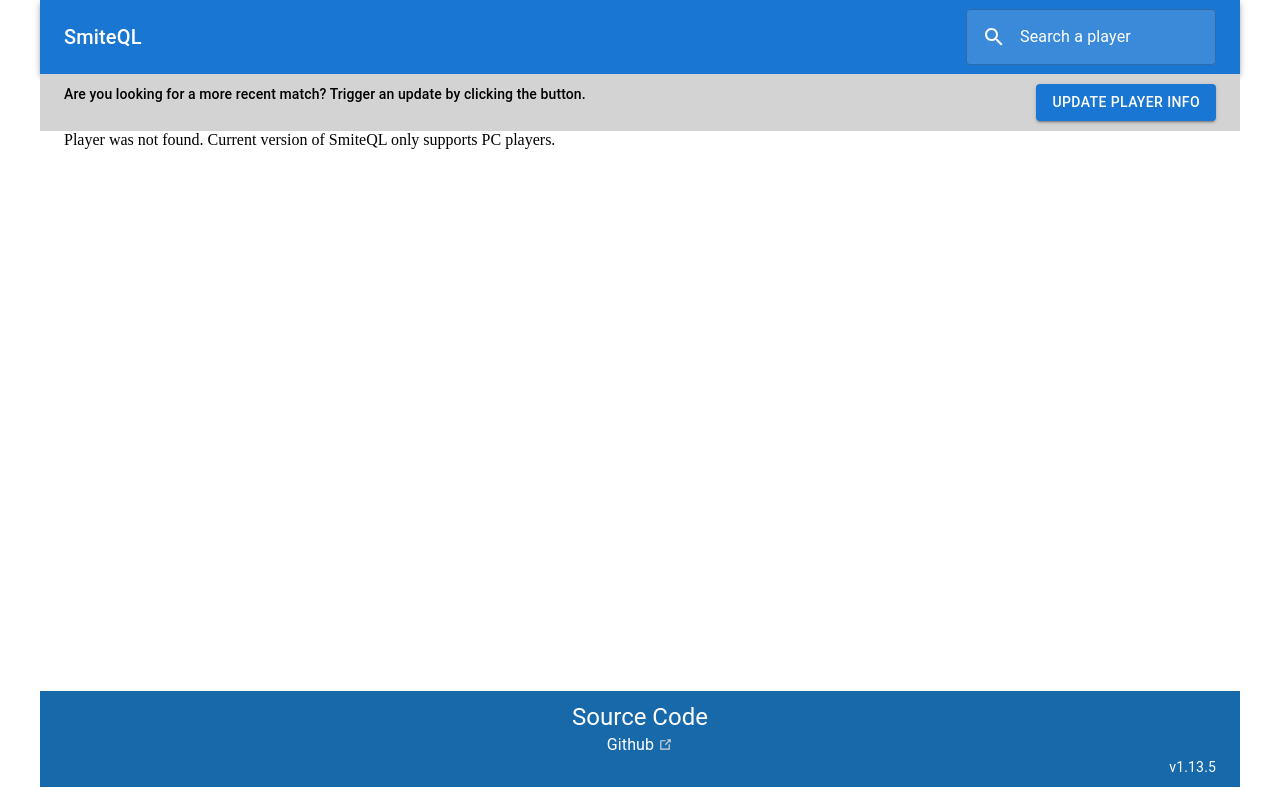
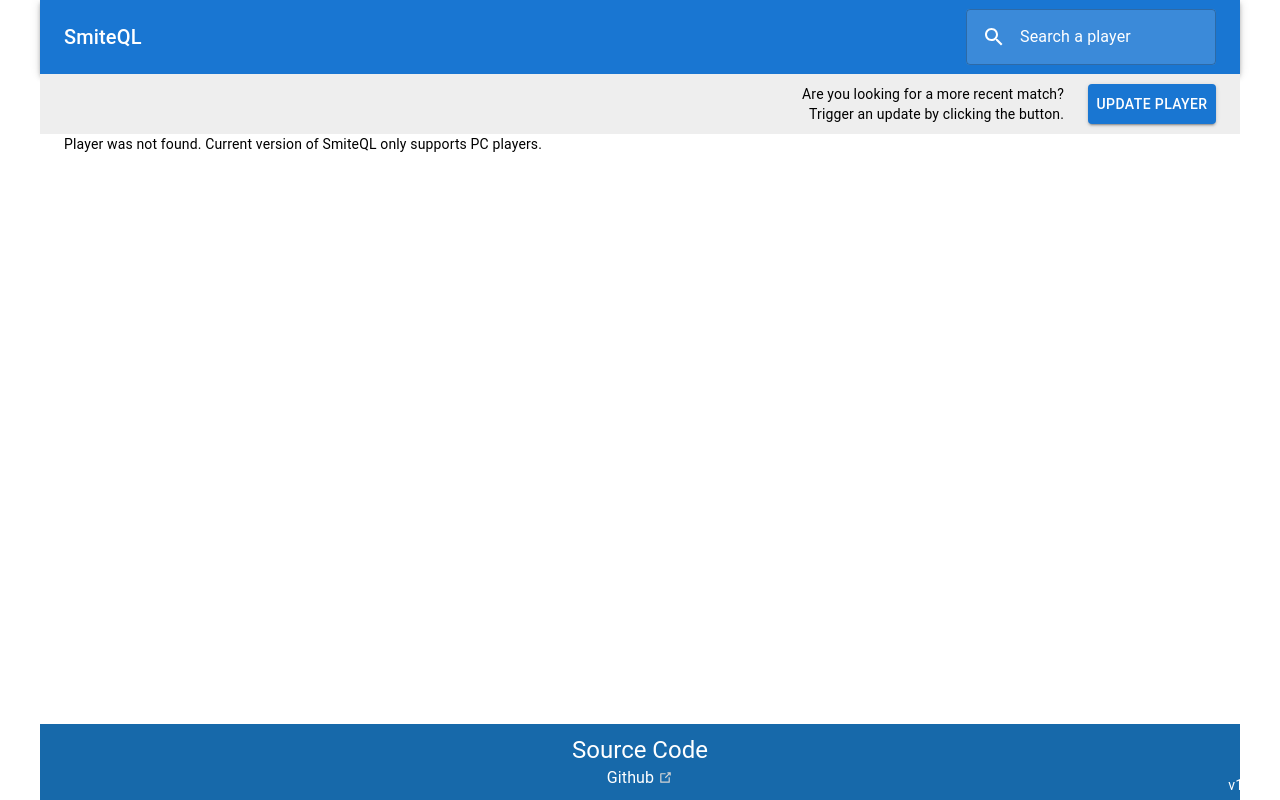
Before and after one commit to davidholyko/smite-ql, a React (Create React App) app: page /player in a window 1280 px wide. Built offline with nearby package versions, Linux system fonts and the light colour scheme; no server answers.

Commit message:
fix(page): update player page buttons and footer

```diff
--- a/src/components/footer/Footer.js
+++ b/src/components/footer/Footer.js
@@ -3,7 +3,7 @@
 import React from 'react';
 
 import appJson from '../../../package.json';
-import { theme } from '../../theme';
+import { theme } from '../../constants';
 import { ExternalLinkIcon } from '../icons';
 
 export const Footer = () => {
@@ -27,7 +27,7 @@
           Github <ExternalLinkIcon />
         </a>
       </Typography>
-      <Typography variant="body2" sx={{ textAlign: 'end' }}>
+      <Typography variant="body2" sx={{ textAlign: 'end', position: 'absolute', bottom: '5px', right: '5px' }}>
         v{appJson.version}
       </Typography>
     </Container>
--- a/src/components/header/Header.js
+++ b/src/components/header/Header.js
@@ -4,7 +4,7 @@
 import React from 'react';
 import { Link } from 'react-router-dom';
 
-import { theme } from '../../theme';
+import { theme } from '../../constants';
 import { Search } from '../search';
 
 export const Header = () => {
--- a/src/components/pages/Home.js
+++ b/src/components/pages/Home.js
@@ -2,7 +2,7 @@
 import Typography from '@mui/material/Typography';
 import React from 'react';
 
-import { theme } from '../../theme';
+import { theme } from '../../constants';
 import { Search } from '../search';
 
 export const Home = () => {
--- a/src/components/pages/Player.js
+++ b/src/components/pages/Player.js
@@ -94,7 +94,15 @@
   }, [playerId, map]);
 
   return (
-    <Container sx={{ p: [0] }}>
+    <Container
+      id="player-page"
+      sx={{
+        p: [0],
+        minHeight: '100vh',
+        display: 'flex',
+        flexDirection: 'column',
+      }}
+    >
       <Header />
       <UpdateContentSection onClick={onClick} loadingStatus={loadingStatus} isUpdated={isUpdated} map={map} />
       <MapDropdown loadingStatus={loadingStatus} playerId={get(playerInfo, 'player.ign')} />
--- a/src/components/player/PlayerContent.js
+++ b/src/components/player/PlayerContent.js
@@ -27,6 +27,9 @@
   playerInfo,
   setLoadingStatus,
 }) => {
+  const info = !isEmpty(localPlayerInfo) ? localPlayerInfo : playerInfo;
+  const { overall, ranked, normal, matches, history } = info;
+
   useEffect(() => {
     let loadingId;
 
@@ -41,38 +44,41 @@
     };
   }, [loadingStatus]);
 
-  if (loadingStatus !== PROCESS_COMPLETE) {
-    return (
-      <Container>
+  let content = null;
+
+  switch (true) {
+    case loadingStatus !== PROCESS_COMPLETE:
+      content = (
+        <React.Fragment>
           <Typography variant="h2" element="h2" sx={{ textAlign: 'center', padding: '20px' }}>
             {playerId}
           </Typography>
           <LoadingStepper activeStep={loadingStatus} />
-      </Container>
+        </React.Fragment>
       );
-  }
-
-  if (isEmpty(playerInfo) || isEmpty(patchVersion)) {
-    // TODO: make a placeholder component
-    return (
-      <Container
-        sx={{
-          minHeight: '70vh',
-        }}
-      >
+      break;
+    case isEmpty(info) || isEmpty(patchVersion):
+      content = (
+        <React.Fragment>
+          <Typography variant="body2">
             Player {playerId} was not found. Current version of SmiteQL only supports PC players.
-      </Container>
+          </Typography>
+        </React.Fragment>
       );
-  }
-
-  const info = !isEmpty(localPlayerInfo) ? localPlayerInfo : playerInfo;
-  const { overall, ranked, normal, matches, history } = info;
-
-  return (
+      break;
+    default:
+      content = (
         <React.Fragment>
           <WinLossBar overall={overall} ranked={ranked} normal={normal} />
           <MatchCards matches={matches} history={history} />
         </React.Fragment>
+      );
+  }
+
+  return (
+    <Container id="player-content" sx={{ flexGrow: 1 }}>
+      {content}
+    </Container>
   );
 };
 
--- a/src/components/player/UpdateContentSection.js
+++ b/src/components/player/UpdateContentSection.js
@@ -5,7 +5,7 @@
 import PropTypes from 'prop-types';
 import React from 'react';
 
-import { LOADING_STATUSES } from '../../constants';
+import { LOADING_STATUSES, theme } from '../../constants';
 
 const {
   // NOT_LOADING, // 0
@@ -29,13 +29,26 @@
   }
 
   return (
-    <Container sx={{ backgroundColor: 'lightgray', padding: '10px 15px', display: 'flex' }}>
-      <Typography variant="subtitle2">
-        Are you looking for a more recent match? Trigger an update by clicking the button.
-      </Typography>
+    <Container
+      sx={{
+        backgroundColor: '#EEE',
+        padding: '10px 15px',
+        display: 'flex',
+        justifyContent: 'center',
+      }}
+      theme={theme}
+    >
+      <Container sx={{ display: 'flex', flexDirection: 'column', textAlign: 'right' }}>
+        <Typography variant="body2">Are you looking for a more recent match?</Typography>
+        <Typography variant="body2">Trigger an update by clicking the button.</Typography>
+      </Container>
 
-      <Button variant="contained" sx={{ marginLeft: 'auto' }} onClick={onClick}>
-        Update Player Info
+      <Button
+        variant="contained"
+        sx={{ marginLeft: 'auto', whiteSpace: 'nowrap', padding: '5px 15px' }}
+        onClick={onClick}
+      >
+        Update Player
       </Button>
     </Container>
   );
--- a/src/components/search/Search.js
+++ b/src/components/search/Search.js
@@ -9,8 +9,8 @@
 import { useDispatch, useSelector } from 'react-redux';
 import { useNavigate } from 'react-router-dom';
 
+import { theme } from '../../constants';
 import { savePlayerIdSearch } from '../../reducers/settingsReducer';
-import { theme } from '../../theme';
 
 const SearchWrapper = styled(Box)(({ theme }) => {
   return {
--- a/src/constants/index.js
+++ b/src/constants/index.js
@@ -1 +1,2 @@
 export * from './constants';
+export * from './theme';
--- a/src/theme/theme.js
+++ b/src/constants/theme.js
@@ -15,4 +15,23 @@
       contrastText: '#000',
     },
   },
+
+  components: {
+    MuiTypography: {
+      defaultProps: {
+        variantMapping: {
+          h1: 'h2',
+          h2: 'h2',
+          h3: 'h2',
+          h4: 'h2',
+          h5: 'h2',
+          h6: 'h2',
+          subtitle1: 'h2',
+          subtitle2: 'h2',
+          body1: 'span',
+          body2: 'p',
+        },
+      },
+    },
+  },
 });
--- a/src/theme/index.js
+++ /dev/null
@@ -1 +0,0 @@
-export * from './theme';
```
Lines whose indentation alone changed are shown as unchanged.
